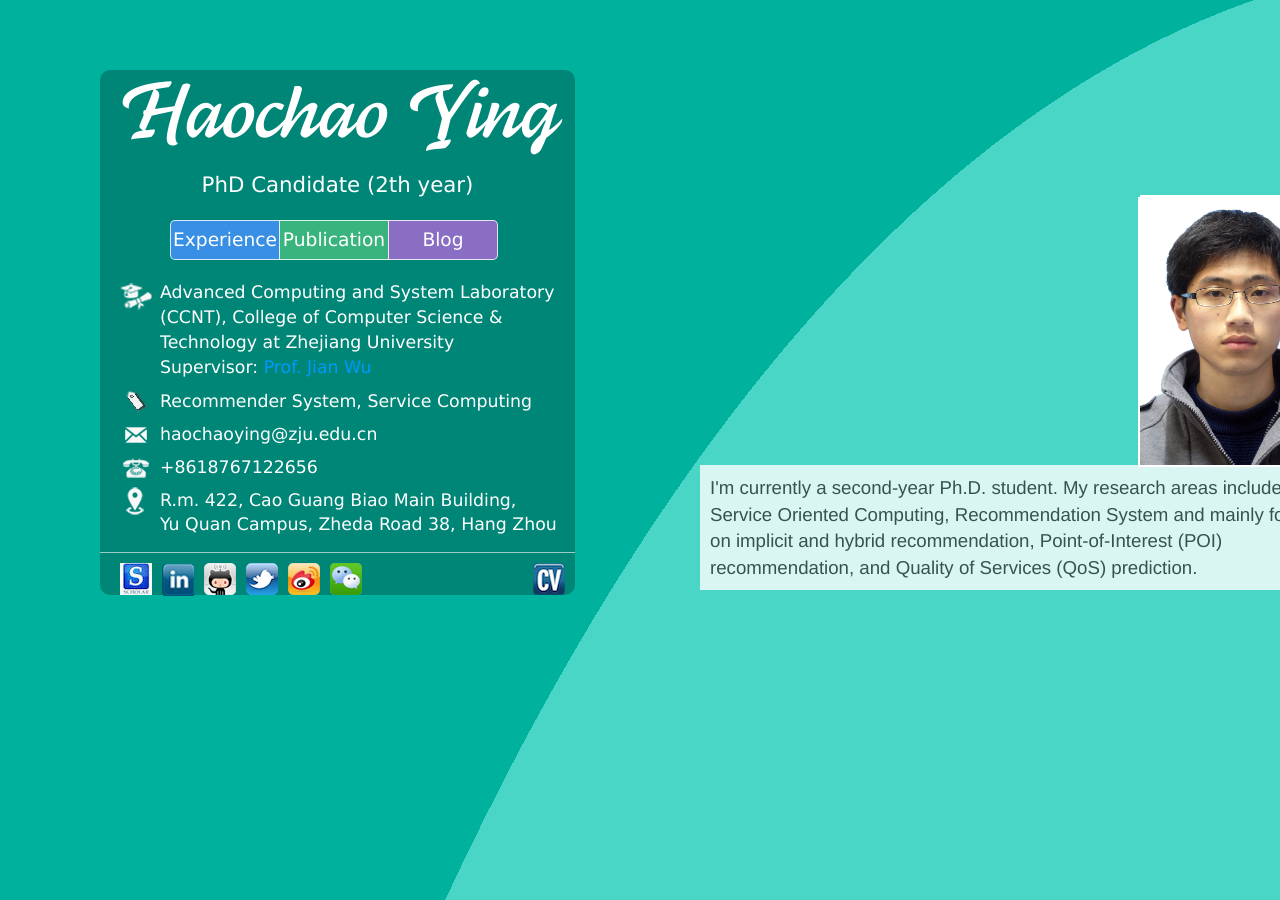
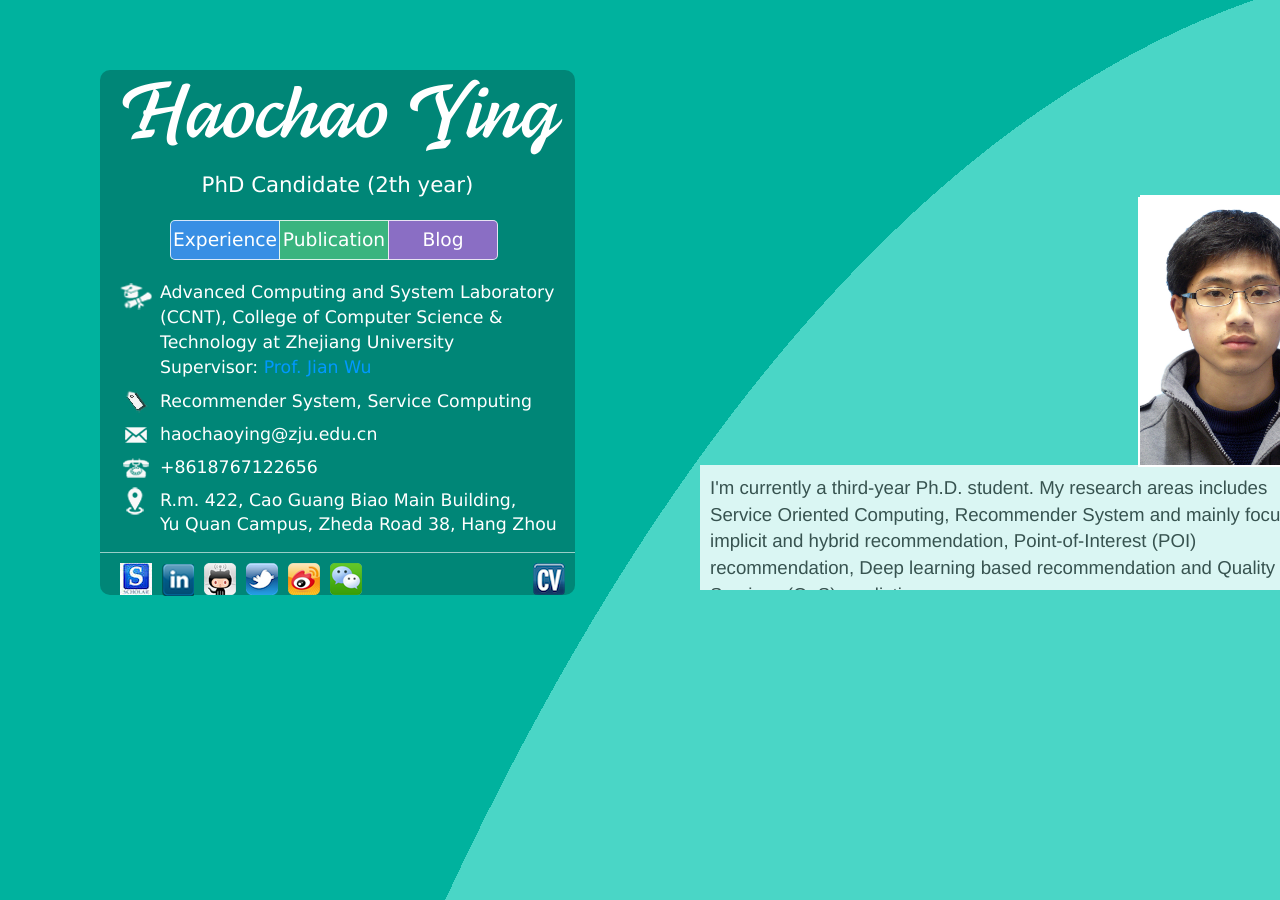
Before and after one commit to LanternYing/lanternying.github.com, a Jekyll site: the page built from index.html, in a window 1280 px wide. Built offline with Jekyll 4.4.1, drawn with Linux system fonts in a browser that asks for light colours.

Commit message:
update profile

```diff
--- a/index.html
+++ b/index.html
@@ -70,7 +70,7 @@ title: Haochao Ying
                         <img src="images/avatar.jpg" id="avatar" class="avatar" alt="Haochao Ying">
                     </div>
                     <div class="infobox">
-                        I'm currently a second-year Ph.D. student. My research areas includes Service Oriented Computing, Recommendation System and mainly focus on implicit and hybrid recommendation, Point-of-Interest (POI) recommendation, and Quality of Services (QoS) prediction.
+                        I'm currently a third-year Ph.D. student. My research areas includes Service Oriented Computing, Recommender System and mainly focus on implicit and hybrid recommendation, Point-of-Interest (POI) recommendation, Deep learning based recommendation and Quality of Services (QoS) prediction.
                     </div>
                 </div>
             </div>
```
